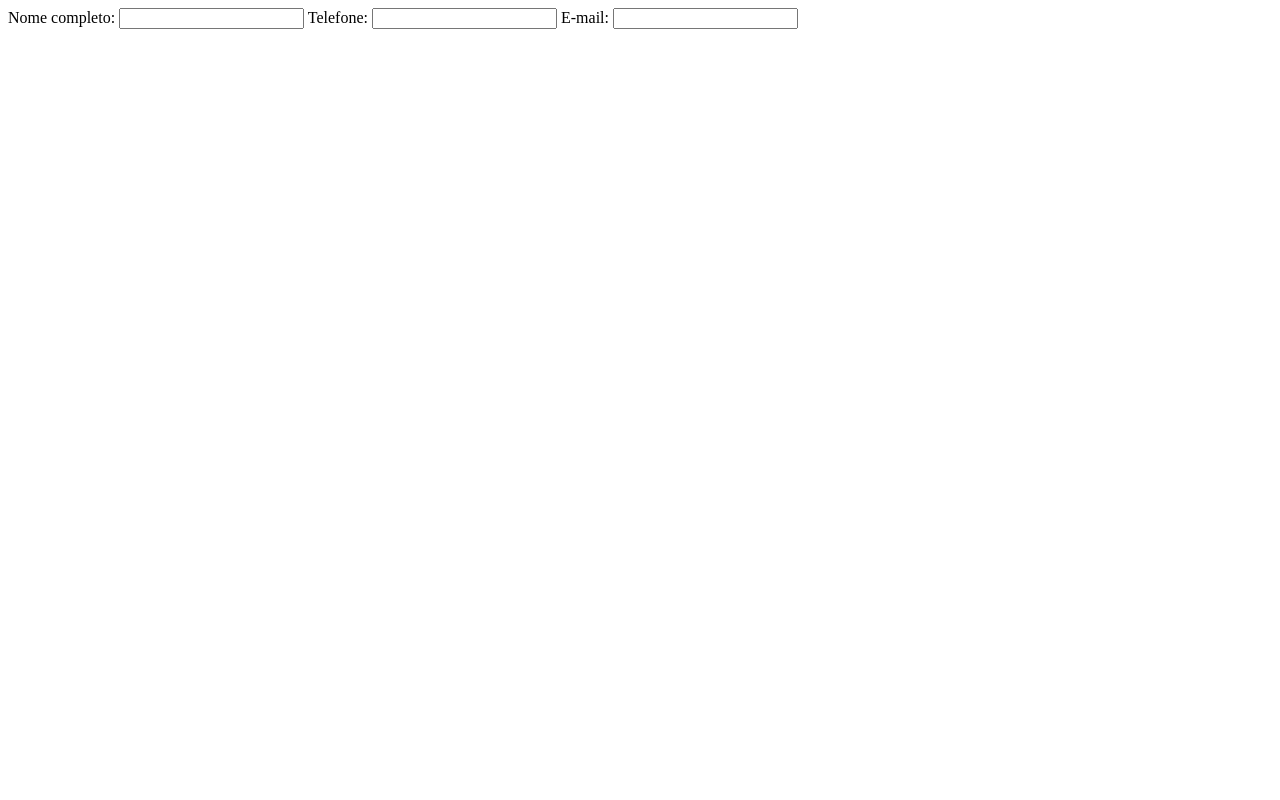
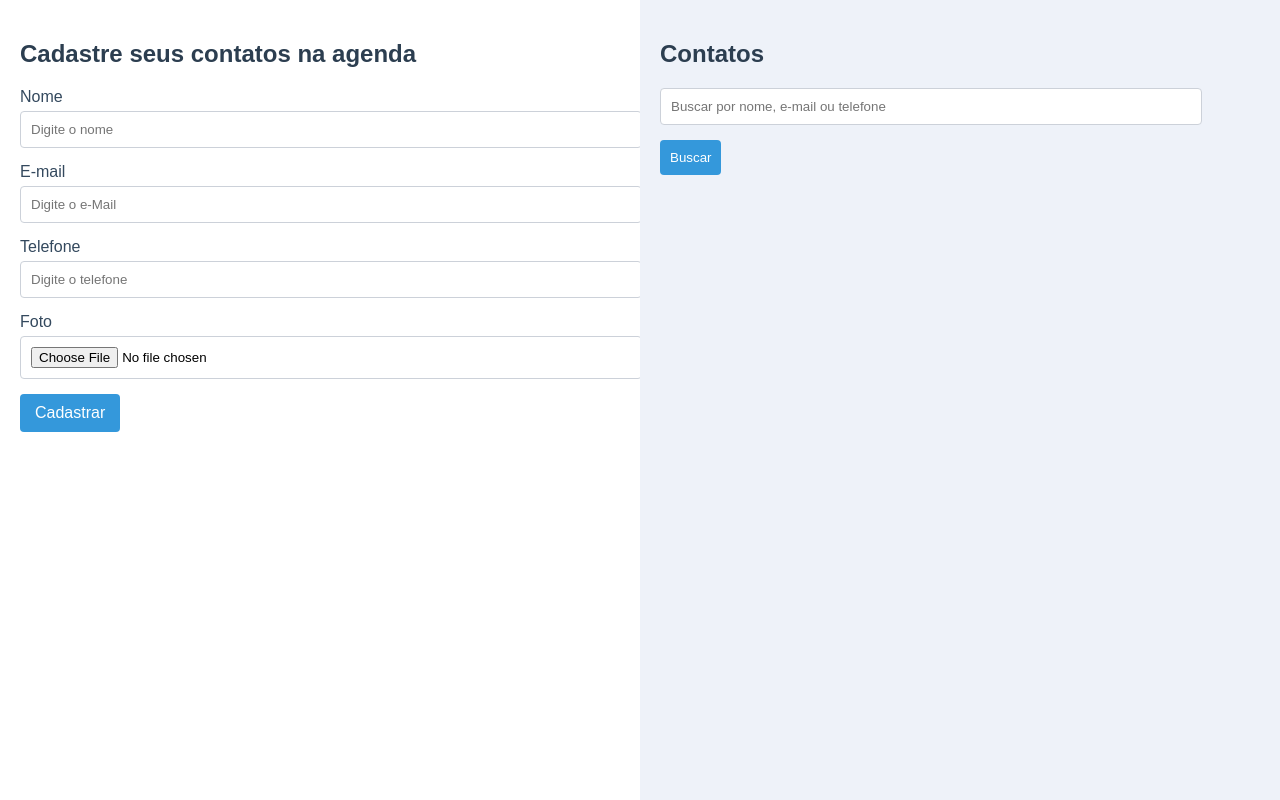
Before and after one commit to LucasTavora5/Agenda-Web, a plain HTML site: page HTML/index.html in a window 1280 px wide. Drawn offline with Linux system fonts and the light colour scheme.

Commit message:
primeiro protótipo visual da agenda

```diff
--- a/CSS/styles.css
+++ b/CSS/styles.css
@@ -0,0 +1,96 @@
+/* Cores usadas: tons de azul e branco/cinza para contraste */
+body {
+  font-family: Arial, sans-serif;
+  margin: 0;
+  padding: 0;
+  background-color: #f4f7fc;
+}
+
+.container {
+  display: flex;
+  height: 100vh;
+}
+
+.form-section {
+  width: 50%;
+  padding: 20px;
+  background-color: #ffffff;
+  box-shadow: 2px 0 5px rgba(0,0,0,0.1);
+}
+
+.list-section {
+  width: 50%;
+  padding: 20px;
+  background-color: #eef2f9;
+  overflow-y: auto;
+}
+
+h2 {
+  color: #2c3e50;
+  margin-bottom: 20px;
+}
+
+label {
+  display: block;
+  margin-bottom: 5px;
+  color: #34495e;
+}
+
+input[type="text"],
+input[type="email"],
+input[type="number"],
+input[type="file"] {
+  width: 100%;
+  padding: 10px;
+  margin-bottom: 15px;
+  border: 1px solid #ccd1d9;
+  border-radius: 4px;
+}
+
+.btn-submit {
+  background-color: #3498db;
+  color: white;
+  padding: 10px 15px;
+  border: none;
+  border-radius: 4px;
+  cursor: pointer;
+  font-size: 16px;
+}
+
+.btn-submit:hover {
+  background-color: #2980b9;
+}
+
+#busca {
+  width: calc(100% - 80px);
+  padding: 10px;
+  margin-bottom: 15px;
+  border: 1px solid #ccd1d9;
+  border-radius: 4px;
+}
+
+#btn-buscar {
+  padding: 10px;
+  background-color: #3498db;
+  color: white;
+  border: none;
+  border-radius: 4px;
+  cursor: pointer;
+}
+
+#btn-buscar:hover {
+  background-color: #2980b9;
+}
+
+#lista-contatos {
+  list-style: none;
+  padding: 0;
+}
+
+#lista-contatos li {
+  background-color: #fff;
+  padding: 10px;
+  border-bottom: 1px solid #ddd;
+  margin-bottom: 5px;
+  border-radius: 4px;
+}
--- a/HTML/index.html
+++ b/HTML/index.html
@@ -1,21 +1,58 @@
 <!DOCTYPE html>
 <html lang="en">
-<head>
-    <meta charset="UTF-8">
-    <meta name="viewport" content="width=device-width, initial-scale=1.0">
+  <head>
+    <meta charset="UTF-8" />
+    <meta name="viewport" content="width=device-width, initial-scale=1.0" />
     <title>Agenda Web</title>
-    <link rel="stylesheet" href="../CSS/styles.css">
-</head>
-<body>
-   <form action="/enviar/formulario" method="get">
-      <div>
-        <label>Nome completo: </label>
-        <input type="text" />
-        <label>Telefone:</label>
-        <input type="text">
-        <label>E-mail:</label>
-        <input type="text">
-
-
-      </div>
+    <link rel="stylesheet" href="../CSS/styles.css" />
+  </head>
+  <body>
+     <!-- Lado esquerdo do formulário -->
+    <main class="container">
+      <section class="form-section">
+        <h2>Cadastre seus contatos na agenda</h2>
+        <form id="form-contato">
+          <label for="name">Nome</label>
+          <input type="text" id="name" placeholder="Digite o nome" required />
+          <label for="email">E-mail</label>
+          <input
+            type="email"
+            id="email"
+            placeholder="Digite o e-Mail"
+            required
+          />
+          <label for="phone_number">Telefone</label>
+          <input
+            type="number"
+            id="phone_number"
+            placeholder="Digite o telefone"
+            required
+          />
+          <label for="image">Foto</label>
+          <input
+            type="file"
+            id="image"
+            placeholder="Coloque aqui sua foto"
+            required
+          />
+          <div class="submit">
+            <input type="submit" value="Cadastrar" class="btn-submit" />
+          </div>
+        </form>
+      </section>
+      <!-- Lado direito - Lista -->
+      <section class="list-section">
+        <h2>Contatos</h2>
+        <input
+          type="text"
+          id="busca"
+          placeholder="Buscar por nome, e-mail ou telefone"
+        />
+        <button id="btn-buscar">Buscar</button>
+        <ul id="lista-contatos">
+          <!-- Aqui os contatos vão aparecer -->
+        </ul>
+      </section>
+    </main>
+  </body>
 </html>
```
